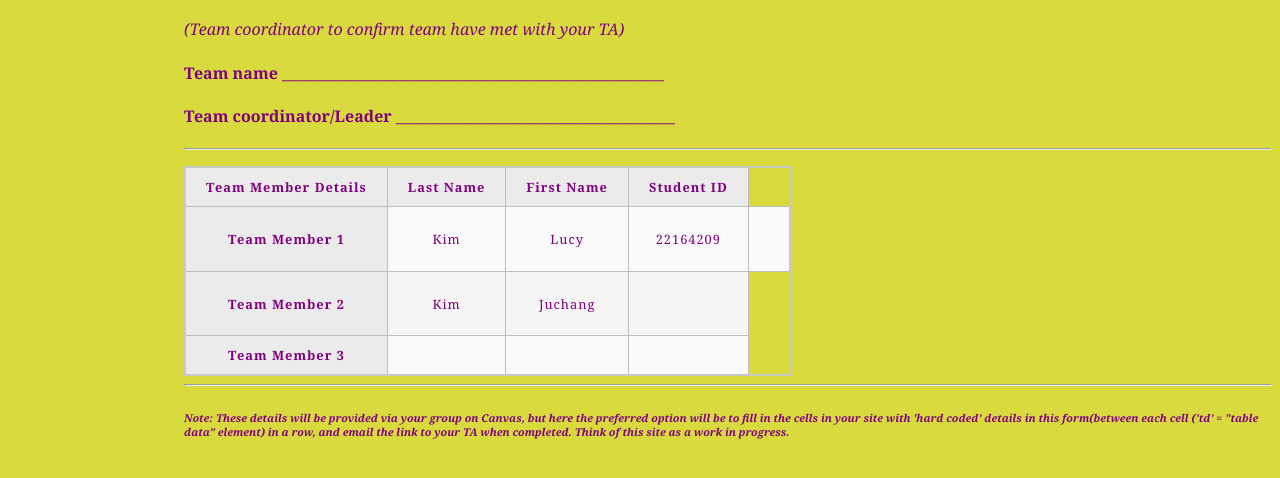
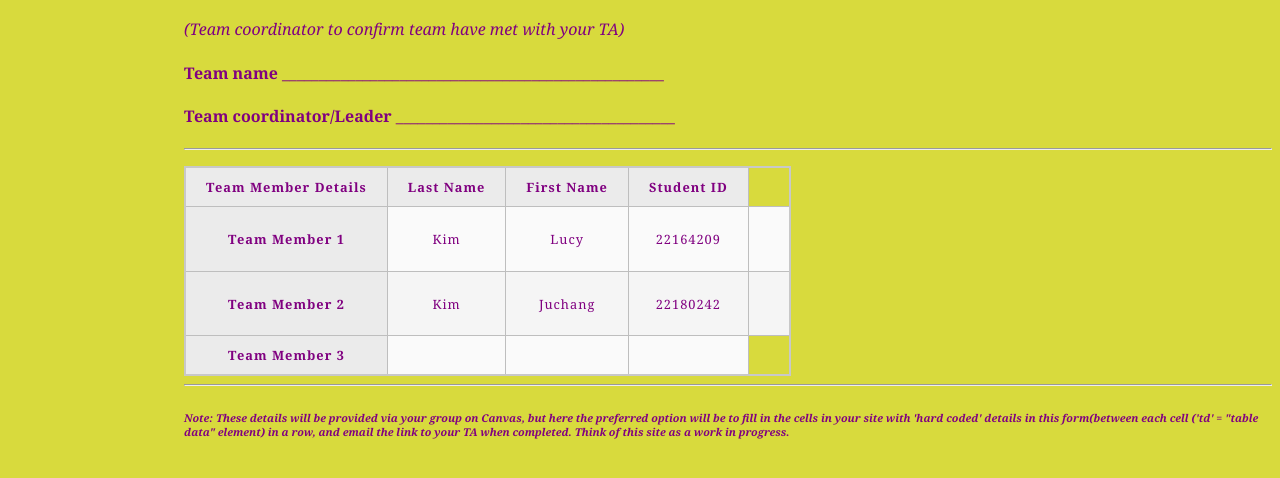
Before and after one commit to JuchangKim/JuchangKim.github.io, a plain HTML site: page CTiS-2023_1/CTiS-2023_1/misc/team-formation.html in a window 1280 px wide. Shown: the part 148-626 px from the top of the page. Drawn offline with Linux system fonts and the light colour scheme.

Commit message:
team-formation.html

```diff
--- a/CTiS-2023_1/CTiS-2023_1/misc/team-formation.html
+++ b/CTiS-2023_1/CTiS-2023_1/misc/team-formation.html
@@ -48,7 +48,8 @@
 	<th scope="row">Team Member 2</th>
 		<td><p>Kim</p></td>
 		<td><p>Juchang</p></td>
-        <td></td>
+		<td><p>22180242</p></td>
+	<td></td>
 
 
     </tr>
```
